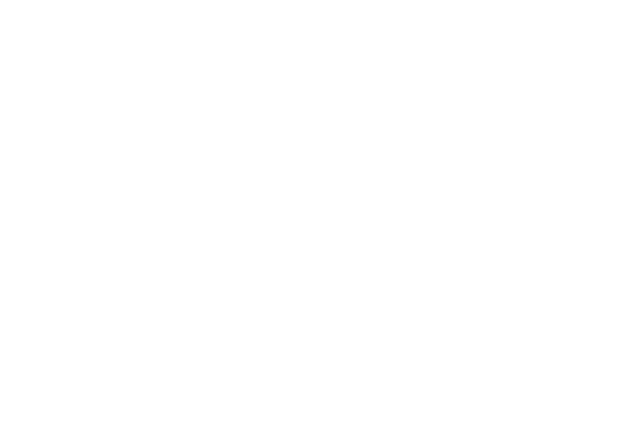
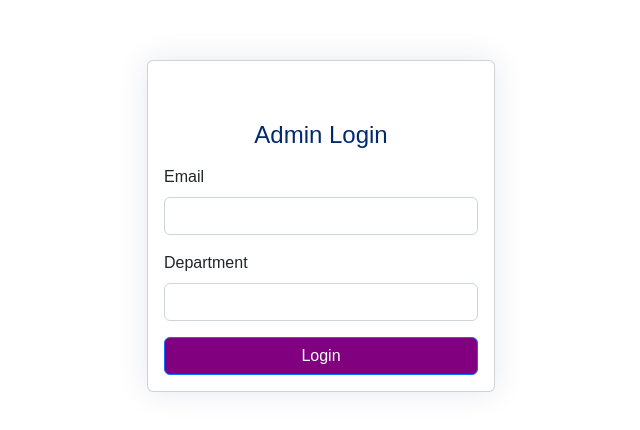
Before and after one commit to 56radius/mtu-voting, a React (Create React App) app: page /admin/login in a window 1280 px wide. Before the commit this address had no page. Shown: the part 190-620 px from the top of the page, without its empty margins (319-959 px from the left). Built offline with nearby package versions, Linux system fonts and the light colour scheme.

Commit message:
added admin page

```diff
--- a/src/App.js
+++ b/src/App.js
@@ -12,6 +12,9 @@
 import MyVotesScreen from "./components/Dashboard/MyVotesScreen";
 import ResultScreen from "./components/Dashboard/ResultScreen";
 import PollResultScreen from "./components/Elements/PollResultScreen"; // Import the PollResultScreen component
+
+//importing admin components
+import AdminLogin from "./components/Admin/AdminLogin";
 
 function App() {
   const [showSplash, setShowSplash] = useState(true);
@@ -35,6 +38,7 @@
           <Route path="/my-votes" element={<MyVotesScreen />} />
           <Route path="/results" element={<ResultScreen />} />
           <Route path="/poll-result/:pollId" element={<PollResultScreen />} /> {/* Add the PollResultScreen route */}
+          <Route path="/admin/login" element={<AdminLogin />} />
         </Routes>
       </div>
     </Router>
--- a/src/components/Admin/AdminLogin.js
+++ b/src/components/Admin/AdminLogin.js
@@ -0,0 +1,122 @@
+import React, { useState } from 'react';
+import { useNavigate } from 'react-router-dom';
+import Swal from 'sweetalert2';
+
+function AdminLogin() {
+  const navigate = useNavigate();
+  const [email, setEmail] = useState('');
+  const [department, setDepartment] = useState('');
+
+  const handleLogin = () => {
+    // Dummy validation logic
+    const validEmail = 'admin@example.com'; // Replace with actual validation logic
+    const validDepartment = 'IT'; // Replace with actual validation logic
+
+    if (email === validEmail && department === validDepartment) {
+      // Show success alert
+      Swal.fire({
+        icon: 'success',
+        title: 'Login successful!',
+        text: 'Welcome Back!',
+      });
+
+      // Navigate to admin dashboard
+      navigate('/admin/dashboard');
+    } else {
+      // Show error alert
+      Swal.fire({
+        icon: 'error',
+        title: 'Login failed!',
+        text: 'Invalid email or department.',
+      });
+    }
+  };
+
+  return (
+    <div>
+      <main>
+        <div className="container">
+          <section className="section register min-vh-100 d-flex flex-column align-items-center justify-content-center py-4">
+            <div className="container">
+              <div className="row justify-content-center">
+                <div className="col-lg-4 col-md-6 d-flex flex-column align-items-center justify-content-center">
+                  <div className="d-flex justify-content-center py-4">
+                    <button
+                      style={{
+                        borderWidth: 0,
+                        background: '#fff',
+                      }}
+                      href="index.html"
+                      className="logo d-flex align-items-center w-auto"
+                    >
+                      {/* Logo */}
+                    </button>
+                  </div>
+                  <form action="" className="mt" method="post">
+                    <div className="card mb-3">
+                      <div className="card-body">
+                        <div className="pt-4 pb-2">
+                          <h5 className="card-title text-center pb-0 fs-4">
+                            Admin Login
+                          </h5>
+                        </div>
+
+                        <form className="row g-3 needs-validation" noValidate>
+                          <div className="col-12">
+                            <label htmlFor="email" className="form-label">
+                              Email
+                            </label>
+                            <input
+                              type="email"
+                              className="form-control"
+                              value={email}
+                              onChange={(e) => setEmail(e.target.value)}
+                              required
+                            />
+                            <div className="invalid-feedback">
+                              Please enter your email!
+                            </div>
+                          </div>
+
+                          <div className="col-12">
+                            <label htmlFor="department" className="form-label">
+                              Department
+                            </label>
+                            <input
+                              type="text"
+                              className="form-control"
+                              value={department}
+                              onChange={(e) => setDepartment(e.target.value)}
+                              required
+                            />
+                            <div className="invalid-feedback">
+                              Please enter your department!
+                            </div>
+                          </div>
+
+                          <div className="col-12">
+                            <button
+                              onClick={handleLogin}
+                              style={{background: "purple"}}
+                              className="btn btn-primary w-100"
+                              name="login"
+                              type="button"
+                            >
+                              Login
+                            </button>
+                          </div>
+                        </form>
+                      </div>
+                    </div>
+                  </form>
+                </div>
+              </div>
+            </div>
+          </section>
+        </div>
+      </main>
+    </div>
+  );
+}
+
+export default AdminLogin;
--- a/src/components/SplashScreen.js
+++ b/src/components/SplashScreen.js
@@ -1,5 +1,8 @@
 import React, { useEffect, useState } from "react";
 import ".././assets/css/SplashScreen.css";
+
+//importing pictures splash screen
+import logo from "../assets/img/splash.jpeg";
 
 function SplashScreen() {
   const [showSplash, setShowSplash] = useState(true);
@@ -14,7 +17,7 @@
 
   return (
     <div className={`splash-screen ${showSplash ? "show" : "hide"}`}>
-      <h2> Mtu Voting </h2>
+      <img src={logo} alt="logo" />
     </div>
   );
 }
```
Also changed, not shown: src/assets/img/splash.jpeg (added).
